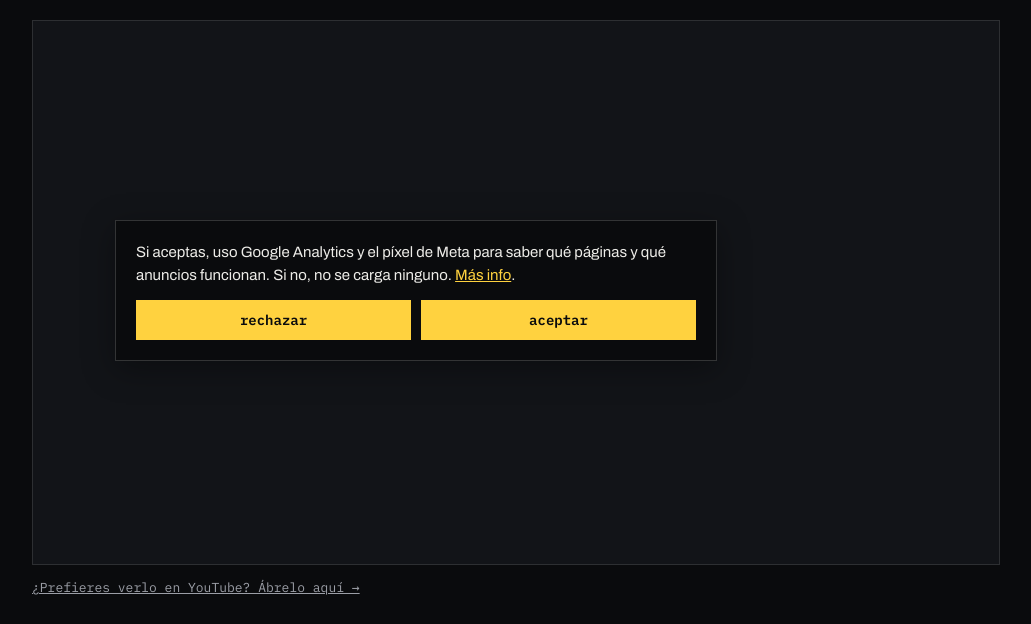
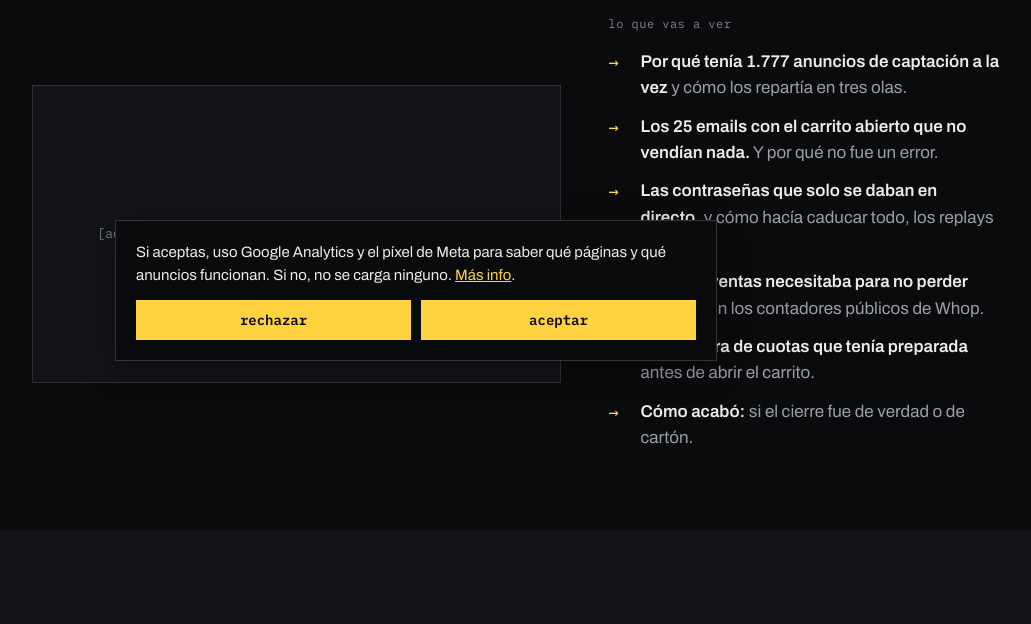
Before and after one commit to danigdecelis/danielgarciadecelis-com, a plain HTML site: page gadzhi/index.html in a window 1280 px wide. Shown: the part 423-1047 px from the top of the page, without its empty margins (224-1255 px from the left). Drawn offline with Linux system fonts and the light colour scheme.

Commit message:
gadzhi: fuera el enlace a YouTube; vídeo más pequeño con los puntos al lado
Co-Authored-By: Claude Opus 5.5 <noreply@anthropic.com>
Claude-Session: https://claude.ai/code/session_01XXbBERRVD1xfPAzwje7mhZ

```diff
--- a/gadzhi/index.html
+++ b/gadzhi/index.html
@@ -29,8 +29,10 @@
 .di-despues{font-size:14px !important;color:var(--ink-subtle) !important}
 .di-hero{max-width:none}
 .di-h1{max-width:none;text-wrap:balance;font-size:clamp(40px,5.2vw,80px)}
-.di-yt{margin:14px 0 0;font-family:var(--font-mono);font-size:13px}
-.di-yt a{color:var(--ink-muted)}
+.di-media{display:grid;grid-template-columns:minmax(0,1.35fr) minmax(0,1fr);gap:48px;align-items:center;margin-top:8px}
+.di-media .di-video{margin:0}
+.di-media .di-que{margin-top:0}
+@media (max-width:900px){.di-media{grid-template-columns:minmax(0,1fr);gap:32px}}
 .di-que{margin-top:48px}
 .di-label{font-family:var(--font-mono);font-size:12px;letter-spacing:.04em;color:var(--ink-subtle);margin:0 0 18px;text-transform:lowercase}
 .di-plano{display:grid;grid-template-columns:minmax(0,1.1fr) minmax(0,1fr);gap:56px;align-items:center;scroll-margin-top:96px}
@@ -61,8 +63,8 @@
         <div class="di-hero">
           <p class="rg-ante">Desmontaje · AI Income Challenge 2026 de Iman Gadzhi</p>
           <h1 class="rg-h1 di-h1">Cómo aprovechar el último lanzamiento de Iman Gadzhi <span class="dg-mark">aunque tú no gastes 7 millones de dólares</span> en publicidad.</h1>
+          <div class="di-media">
           <div class="di-video"><!--VIDEO--><div class="di-pend">[aquí va el vídeo de YouTube cuando esté publicado]</div></div>
-          <p class="di-yt"><!--YOUTUBE_URL: cambiar el href por el enlace del vídeo cuando esté publicado--><a href="https://www.youtube.com/@danigdecelis" target="_blank" rel="noopener">¿Prefieres verlo en YouTube? Ábrelo aquí →</a></p>
           <div class="di-que">
             <p class="di-label">lo que vas a ver</p>
             <ul class="rg-lista">
@@ -73,6 +75,7 @@
               <li><span><b>La escalera de cuotas que tenía preparada</b> antes de abrir el carrito.</span></li>
               <li><span><b>Cómo acabó:</b> si el cierre fue de verdad o de cartón.</span></li>
             </ul>
+          </div>
           </div>
         </div>
       </div>
```
